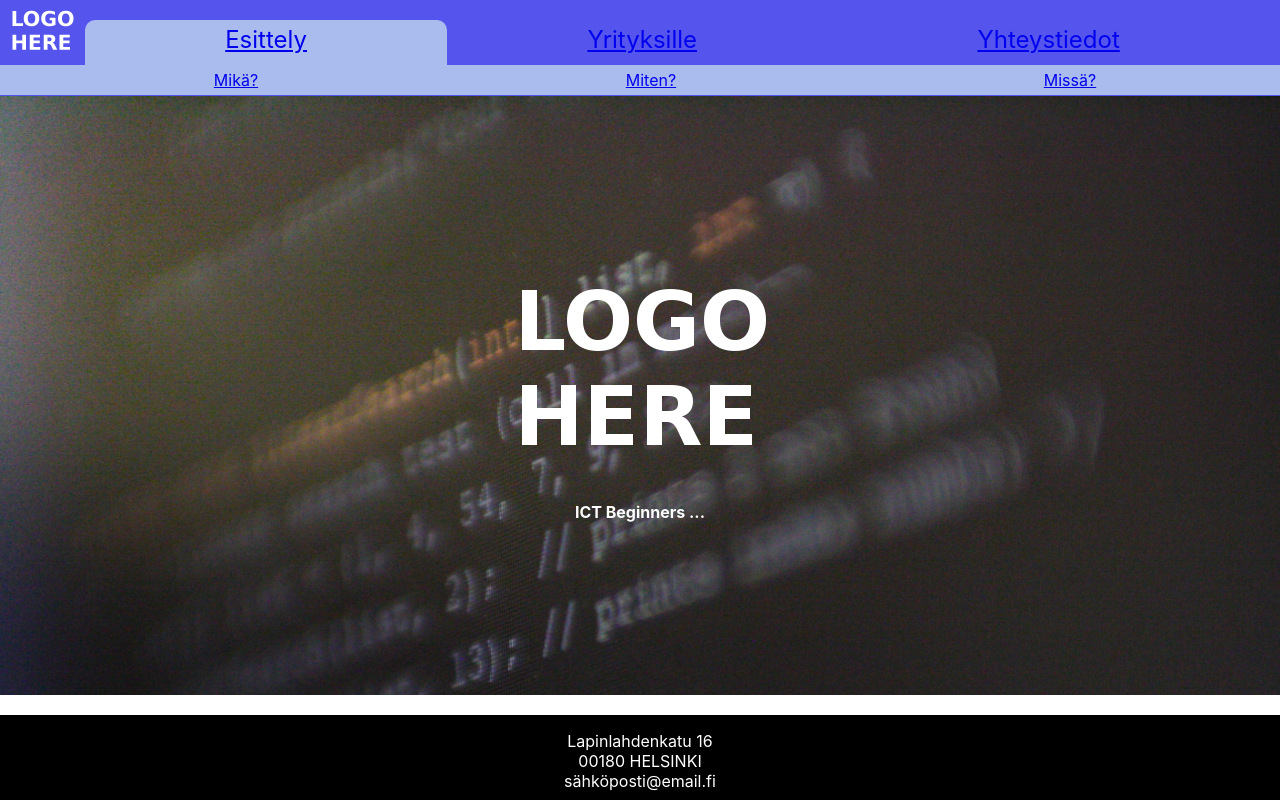
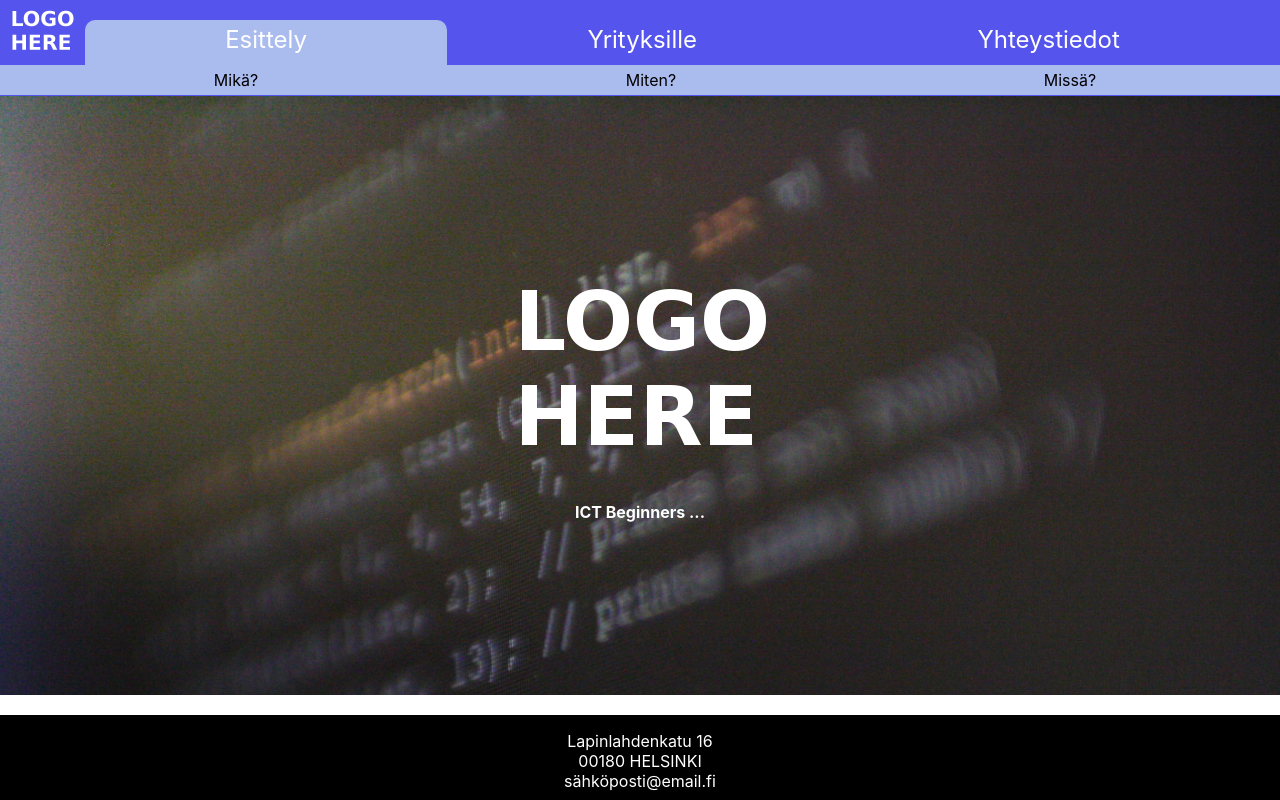
Before and after one commit to digitalents-ictbeginners/website, a React (Create React App) app: page / in a window 1280 px wide. Shown: the top 800 px of the page. Built offline with nearby package versions, Linux system fonts and the light colour scheme.

Commit message:
change style on topnavbar

```diff
--- a/src/components/nav/SubNavBar.css
+++ b/src/components/nav/SubNavBar.css
@@ -3,3 +3,8 @@
     grid-auto-flow: column;
     justify-items: center;
 }
+
+.subNavBar div a:any-link {
+    text-decoration: none;
+    color: #000;
+}
--- a/src/components/nav/TopNavBarElement.css
+++ b/src/components/nav/TopNavBarElement.css
@@ -6,6 +6,11 @@
     color: white;
     padding-top: 5px;
     cursor: pointer;
+}
+
+.tnbElem a {
+    color: white;
+    text-decoration: none;
 }
 
 .tnbElemOpen {
```
